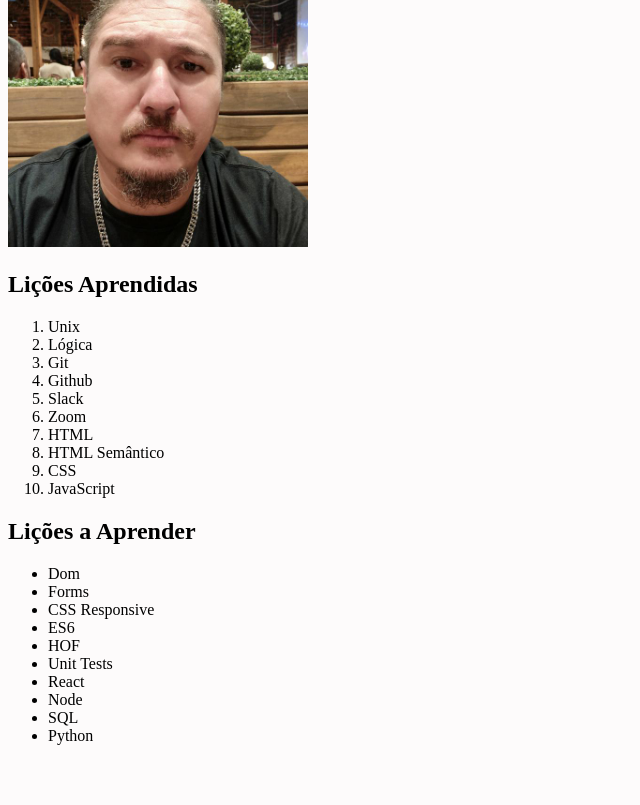
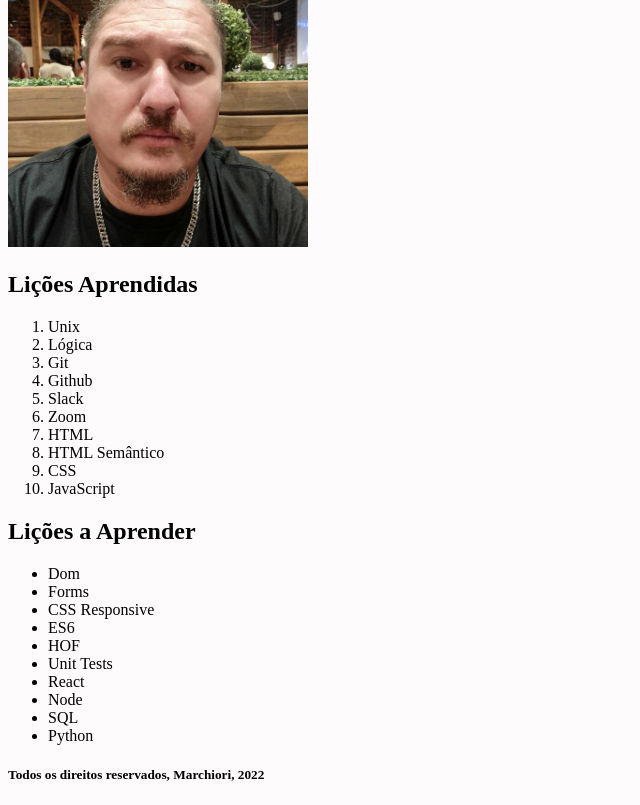
Before and after one commit to acmarchiori/Projeto, a website: page index.html in a window 1280 px wide. Shown: the part 61-866 px from the top of the page, without its empty margins (0-640 px from the left). Before the commit the page ends 822 px from the top, so only its background shows below. Drawn offline with Linux system fonts and the light colour scheme.

Commit message:
Requisito 06

```diff
--- a/index.html
+++ b/index.html
@@ -39,4 +39,7 @@
           <li>Python</li>
         </ul>
   </main>
+  <footer id="rodape">
+    <h5>Todos os direitos reservados, Marchiori, 2022</h5>
+  </footer>
 </html>
--- a/style.css
+++ b/style.css
@@ -1,6 +1,7 @@
 body {
   background-color: rgb(253, 251, 251);
 }
+
 #cabecalho {
   top: 0;
   position: fixed;
```
